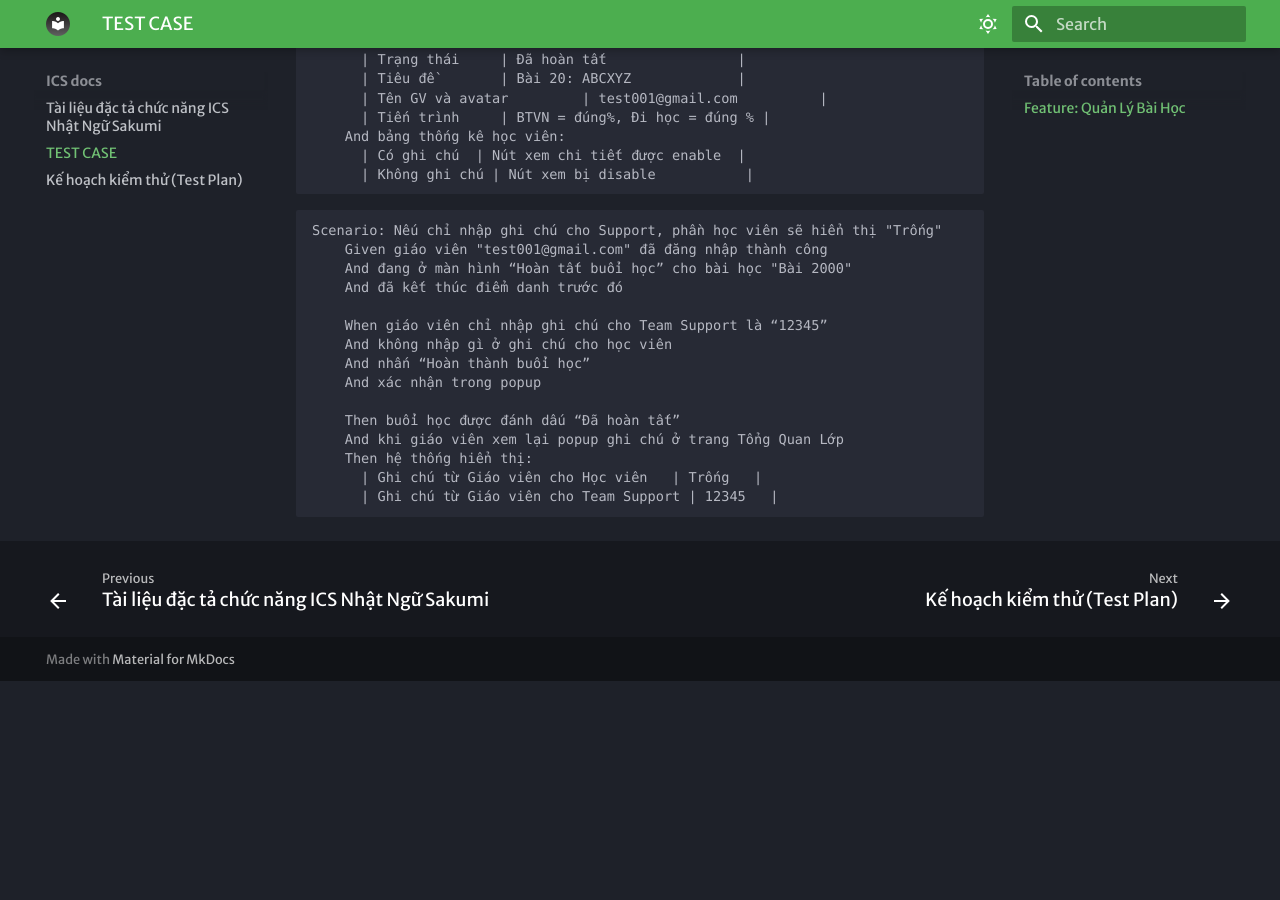
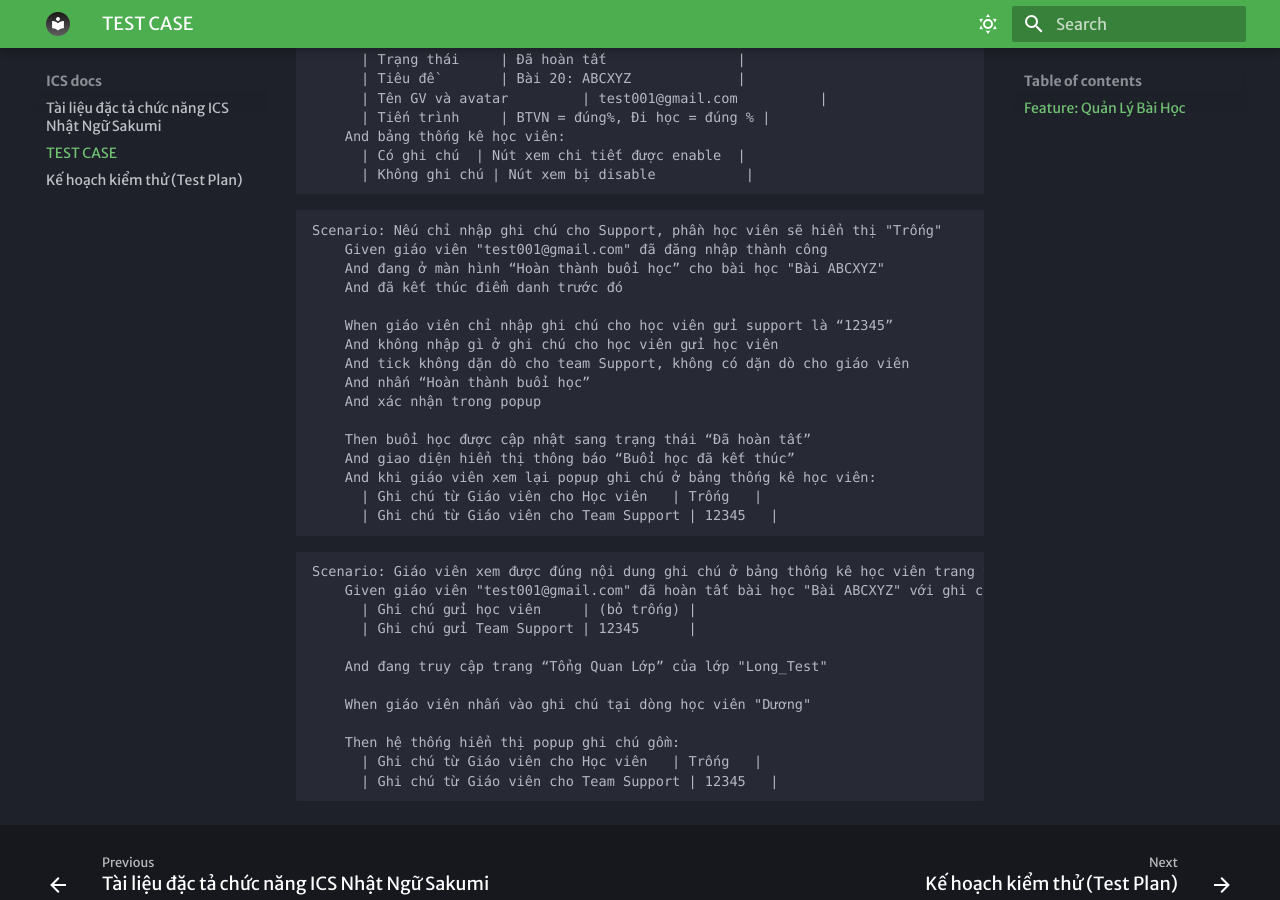
Before and after one commit to yeusone98/Function_Specification_ICS, an MkDocs documentation site: the page built from docs/testcase.md, in a window 1280 px wide and 900 px high, scrolled down 3815 px. Built offline with MkDocs 1.6.1 and Material for MkDocs 9.7.7, drawn with Linux system fonts in a browser that asks for light colours; some web fonts are replaced; before the commit the page ends 4496 px from its top, so only the background shows below that.

Commit message:
Update testcase.md

````diff
--- a/docs/testcase.md
+++ b/docs/testcase.md
@@ -211,17 +211,33 @@ Scenario: Cho phép hoàn thành buổi học khi giáo viên không nhập ghi
 ```
 Scenario: Nếu chỉ nhập ghi chú cho Support, phần học viên sẽ hiển thị "Trống"
     Given giáo viên "test001@gmail.com" đã đăng nhập thành công
-    And đang ở màn hình “Hoàn tất buổi học” cho bài học "Bài 2000"
+    And đang ở màn hình “Hoàn thành buổi học” cho bài học "Bài ABCXYZ"
     And đã kết thúc điểm danh trước đó
 
-    When giáo viên chỉ nhập ghi chú cho Team Support là “12345”
-    And không nhập gì ở ghi chú cho học viên
+    When giáo viên chỉ nhập ghi chú cho học viên gửi support là “12345”
+    And không nhập gì ở ghi chú cho học viên gửi học viên
+    And tick không dặn dò cho team Support, không có dặn dò cho giáo viên
     And nhấn “Hoàn thành buổi học”
     And xác nhận trong popup
 
-    Then buổi học được đánh dấu “Đã hoàn tất”
-    And khi giáo viên xem lại popup ghi chú ở trang Tổng Quan Lớp
-    Then hệ thống hiển thị:
+    Then buổi học được cập nhật sang trạng thái “Đã hoàn tất”
+    And giao diện hiển thị thông báo “Buổi học đã kết thúc”
+    And khi giáo viên xem lại popup ghi chú ở bảng thống kê học viên:
       | Ghi chú từ Giáo viên cho Học viên   | Trống   |
       | Ghi chú từ Giáo viên cho Team Support | 12345   |
 ```
+
+```
+Scenario: Giáo viên xem được đúng nội dung ghi chú ở bảng thống kê học viên trang tổng quan lớp
+    Given giáo viên "test001@gmail.com" đã hoàn tất bài học "Bài ABCXYZ" với ghi chú:
+      | Ghi chú gửi học viên     | (bỏ trống) |
+      | Ghi chú gửi Team Support | 12345      |
+
+    And đang truy cập trang “Tổng Quan Lớp” của lớp "Long_Test"
+
+    When giáo viên nhấn vào ghi chú tại dòng học viên "Dương"
+
+    Then hệ thống hiển thị popup ghi chú gồm:
+      | Ghi chú từ Giáo viên cho Học viên   | Trống   |
+      | Ghi chú từ Giáo viên cho Team Support | 12345   |
+```
````
